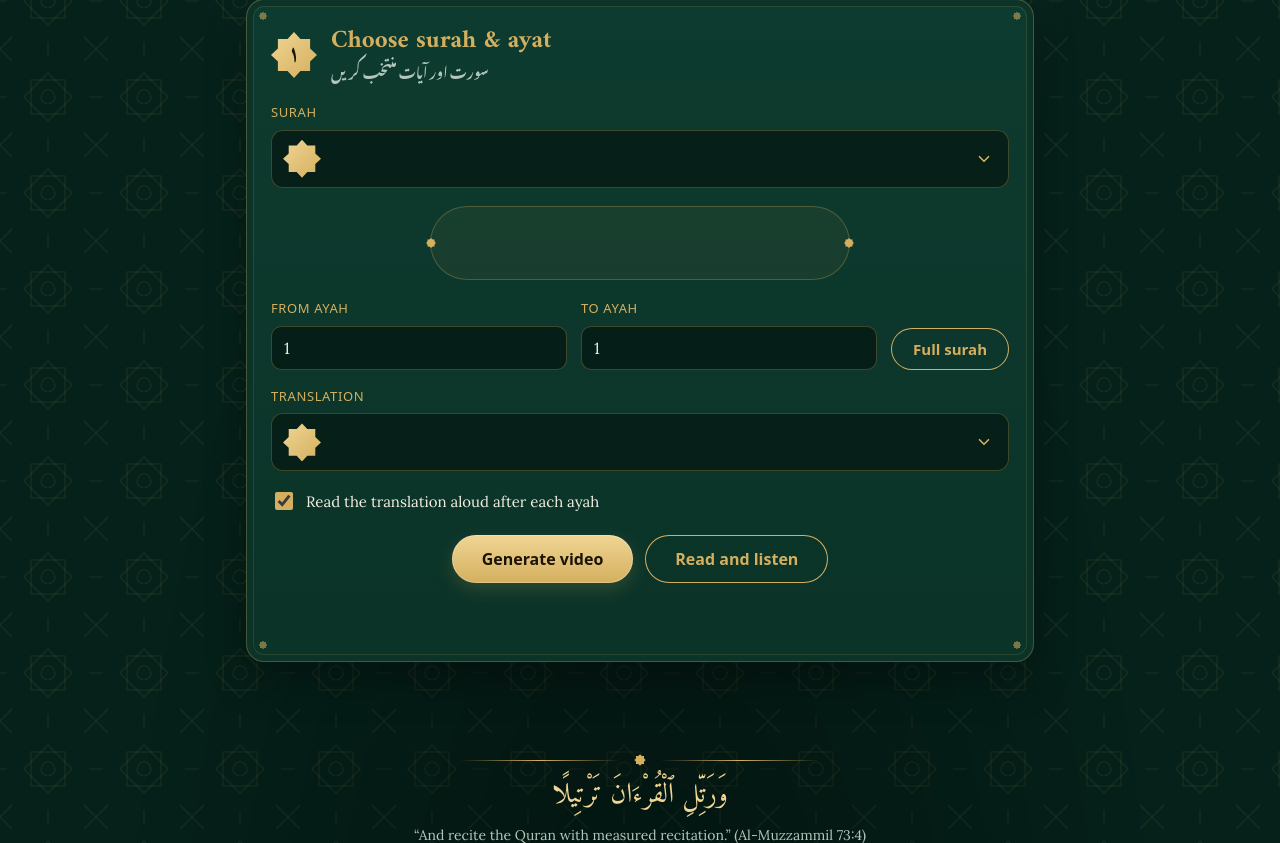
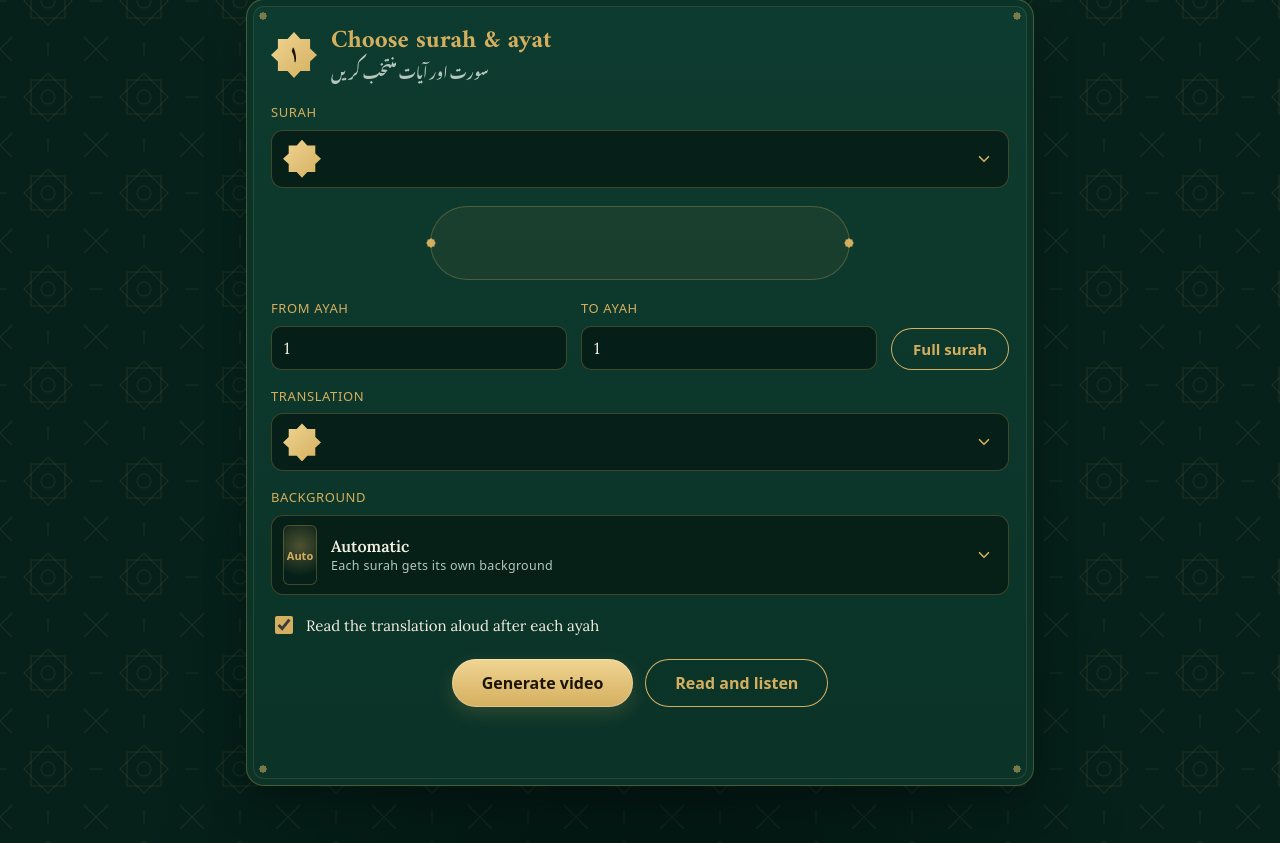
Before and after one commit to aayashahmad/Quran_Reel_Maker, a Flask app: page / in a window 1280 px wide. Shown: the part 431-1274 px from the top of the page. Run offline with Flask 3, Linux system fonts and the light colour scheme; some libraries are stand-ins or nearby versions; some web fonts are replaced.

Commit message:
Website: choose the reel background from a popup
A Background picker under Translation opens a grid of all eleven
backgrounds, each playing its loop, plus Automatic (the old behaviour).
The choice is remembered and used for reels made in the cloud and on the
device.

Co-Authored-By: Claude Opus 5.5 <noreply@anthropic.com>

```diff
--- a/backgrounds.py
+++ b/backgrounds.py
@@ -17,6 +17,9 @@ FRAMES = LOOP_FPS * LOOP_SECONDS
 VERSION = 2                # bump when a style's look changes, so saved loops are made again
 STYLES = ("stars", "particles", "rays", "aurora", "night", "waves",
           "mosque", "lanterns", "arches", "desert", "rosette")
+NAMES = {"stars": "Star pattern", "particles": "Gold particles", "rays": "Light rays", "aurora": "Aurora",
+         "night": "Night sky", "waves": "Waves", "mosque": "Mosques at dusk", "lanterns": "Lanterns",
+         "arches": "Islamic arch", "desert": "Desert night", "rosette": "Rosette"}
 GOLD = (212, 175, 95)
 _lock = threading.Lock()
 
--- a/main.py
+++ b/main.py
@@ -143,10 +143,11 @@ class TooLong(Exception):
         self.seconds, self.parts = seconds, parts
 
 
-def build_reel(items, info, out_dir, name, read_aloud=READ_URDU, log=print, max_seconds=None, lang="ur"):
+def build_reel(items, info, out_dir, name, read_aloud=READ_URDU, log=print, max_seconds=None, lang="ur", bg=None):
     """Render mp4 + thumbnail for these ayat. Returns (mp4, thumb, title, desc, tags, seconds).
     lang: translation language code (see translations.LANGS); read_aloud: also play its recording
-    after each ayah, when that language has one.
+    after each ayah, when that language has one. bg: a background style (backgrounds.STYLES), or
+    None to pick one from the surah and ayah.
     With max_seconds, raises TooLong (with suggested parts) instead of rendering a longer video."""
     voice = translations.LANGS[lang]["audio"] if read_aloud else None
     texts = translations.texts(lang, quran_cached(), log)
@@ -170,7 +171,7 @@ def build_reel(items, info, out_dir, name, read_aloud=READ_URDU, log=print, max_
     frames = [dict(it, tr=texts[it["n"] - 1]) for it in with_bismillah(quran_cached(), items)]
     audio = [ayah_audio(it, voice) for it in frames]
     mp4 = out_dir / f"{name}.mp4"
-    secs = video.render(frames, audio, info, mp4, work, log=log, lang=lang, bg=backgrounds.pick(info))
+    secs = video.render(frames, audio, info, mp4, work, log=log, lang=lang, bg=bg or backgrounds.pick(info))
     thumb = video.make_thumbnail(info, out_dir / f"{name}_thumbnail.jpg", video.tr_lang(lang))
     shutil.rmtree(work, ignore_errors=True)
     title, desc, tags = metadata(items, info, bool(voice), lang)
--- a/static/device-reel.js
+++ b/static/device-reel.js
@@ -231,7 +231,7 @@ const DeviceReel = (() => {
     return !!(window.MediaRecorder && HTMLCanvasElement.prototype.captureStream && (window.AudioContext || window.webkitAudioContext) && pickType());
   }
 
-  async function make({ surahNo, first, last, lang, read, preview, log }) {
+  async function make({ surahNo, first, last, lang, read, bg, preview, log }) {
     const audio = new (window.AudioContext || window.webkitAudioContext)();   // created in the click: allowed to play
     try {
       log("Loading the surah…");
@@ -240,7 +240,8 @@ const DeviceReel = (() => {
       const rows = (first === 1 && data.bismillah ? [{ ...data.bismillah, bism: true }] : []).concat(ayat);
       const rng = first === last ? `${first}` : `${first}-${last}`;
       const info = { label: full ? `Full Surah  •  ${data.ayat.length} Ayat` : (first === last ? `Ayah ${rng}` : `Ayat ${rng}`) };
-      const style = data.styles[(surahNo * 7919 + first * 131) % data.styles.length];   // as backgrounds.pick
+      const style = data.styles.includes(bg) ? bg                                       // chosen, or as backgrounds.pick
+        : data.styles[(surahNo * 7919 + first * 131) % data.styles.length];
       const voice = read && !!rows[0].tr_audio_local;
 
       await Promise.all(['78px "Amiri Quran"', "80px Amiri", '52px "Noto Nastaliq Urdu"'].map(f => document.fonts.load(f)));
--- a/templates/index.html
+++ b/templates/index.html
@@ -210,6 +210,25 @@
   #devpreview { display: block; width: 216px; aspect-ratio: 9 / 16; margin: 14px auto 0; border-radius: 12px;
     border: 1px solid var(--line); background: #000; }
   #devpreview[hidden] { display: none; }
+  /* Background picker: a button showing the choice, a popup grid of all backgrounds playing */
+  .bg-btn { margin-top: 0; }
+  .bg-thumb { flex: none; width: 34px; height: 60px; border-radius: 6px; overflow: hidden; display: grid; place-items: center;
+    background: radial-gradient(circle at 50% 35%, rgba(212,175,95,.35), #062019 70%); box-shadow: inset 0 0 0 1px var(--line);
+    color: var(--gold); font: 700 11px system-ui, -apple-system, sans-serif; }
+  .bg-thumb video { width: 100%; height: 100%; object-fit: cover; display: block; }
+  .bg-box { width: min(680px, 100%); max-height: 92vh; overflow-y: auto; }
+  .bg-grid { display: grid; grid-template-columns: repeat(4, 1fr); gap: 12px; margin-bottom: 8px; }
+  @media (max-width: 520px) { .bg-grid { grid-template-columns: repeat(3, 1fr); gap: 8px; } }
+  .bg-tile { display: flex; flex-direction: column; align-items: stretch; gap: 6px; padding: 6px; border-radius: 12px;
+    background: rgba(3,22,17,.6); color: var(--text); box-shadow: inset 0 0 0 1px var(--line);
+    font: 600 12.5px system-ui, -apple-system, sans-serif; }
+  .bg-tile:hover { transform: none; background: rgba(212,175,95,.1); box-shadow: inset 0 0 0 1px var(--gold); }
+  .bg-tile.on { background: rgba(212,175,95,.16); box-shadow: inset 0 0 0 2px var(--gold); }
+  .bg-tile.on b { color: var(--gold2); }
+  .bg-tile video, .bg-auto { width: 100%; aspect-ratio: 9 / 16; border-radius: 8px; object-fit: cover; display: block; background: #062019; }
+  .bg-auto { display: grid; place-items: center; text-align: center; padding: 8px; color: var(--gold2); font-size: 13px; line-height: 1.4;
+    background: radial-gradient(circle at 50% 35%, rgba(212,175,95,.3), #062019 70%); }
+  .bg-tile b { text-align: center; font-weight: 600; }
   .langnote { color: var(--muted); font-size: 13.5px; margin: 8px 0 0; font-family: system-ui, -apple-system, sans-serif; }
 
   button, a.btn {
@@ -325,6 +344,14 @@
       </div>
       <p class="langnote" id="langnote"></p>
     </div>
+    <div class="field">
+      <label id="bglabel">Background</label>
+      <button type="button" class="picker-btn bg-btn" id="bgbtn" aria-haspopup="dialog" aria-labelledby="bglabel bgbtn">
+        <span class="bg-thumb" id="bg_thumb">Auto</span>
+        <span class="pk-en"><span id="bg_name">Automatic</span><small id="bg_sub">Each surah gets its own background</small></span>
+        <span class="chev" aria-hidden="true"></span>
+      </button>
+    </div>
     <label class="check"><input type="checkbox" id="read" {% if read_urdu %}checked{% endif %}> <span id="readlabel">Read the translation aloud after each ayah</span></label>
     <div class="actions"><button id="go" class="primary" type="button">Generate video</button>
       <button id="readbtn" class="primary ghost" type="button">Read and listen</button></div>
@@ -365,6 +392,17 @@
   </section>
 
 </main>
+<div class="modal" id="bgmodal" hidden role="dialog" aria-modal="true" aria-labelledby="bgmodal-title">
+  <div class="modal-box bg-box">
+    <h3 id="bgmodal-title">Choose a background</h3>
+    <div class="bg-grid" id="bggrid">
+      <button type="button" class="bg-tile" data-bg="" data-name="Automatic"><span class="bg-auto">A different one for each surah</span><b>Automatic</b></button>
+      {% for b in bgs %}<button type="button" class="bg-tile" data-bg="{{ b.style }}" data-name="{{ b.name }}"><video muted loop playsinline preload="none" data-src="/bg/{{ b.style }}.mp4"></video><b>{{ b.name }}</b></button>
+      {% endfor %}
+    </div>
+    <button type="button" class="ghost" id="bg_close">Close</button>
+  </div>
+</div>
 <div class="modal" id="genmodal" hidden role="dialog" aria-modal="true" aria-labelledby="genmodal-title">
   <div class="modal-box">
     <h3 id="genmodal-title">How should the video be made?</h3>
@@ -501,6 +539,32 @@ async function api(url, opts) {
   return d;
 }
 
+// ---- Background picker: popup grid, each tile playing its loop; "" = automatic ----
+const bgmodal = $("bgmodal"), bgTiles = [...document.querySelectorAll(".bg-tile")];
+let bgChoice = "";
+function showBg() {
+  const tile = bgTiles.find(t => t.dataset.bg === bgChoice) || bgTiles[0];
+  bgTiles.forEach(t => t.classList.toggle("on", t === tile));
+  $("bg_name").textContent = tile.dataset.name;
+  $("bg_sub").textContent = bgChoice ? "Used for every reel you make" : "Each surah gets its own background";
+  $("bg_thumb").innerHTML = bgChoice ? `<video muted loop playsinline autoplay src="/bg/${bgChoice}.mp4"></video>` : "Auto";
+}
+function openBg() {
+  bgTiles.forEach(t => { const v = t.querySelector("video"); if (v) { if (!v.src) v.src = v.dataset.src; v.play().catch(() => {}); } });
+  bgmodal.hidden = false; (bgTiles.find(t => t.classList.contains("on")) || bgTiles[0]).focus();
+}
+function closeBg() { bgmodal.hidden = true; bgTiles.forEach(t => t.querySelector("video")?.pause()); $("bgbtn").focus(); }
+bgTiles.forEach(t => t.onclick = () => {
+  bgChoice = t.dataset.bg; showBg(); closeBg();
+  try { localStorage.setItem("bg", bgChoice); } catch (e) {}
+});
+$("bgbtn").onclick = openBg;
+$("bg_close").onclick = closeBg;
+bgmodal.onclick = e => { if (e.target === bgmodal) closeBg(); };
+document.addEventListener("keydown", e => { if (e.key === "Escape" && !bgmodal.hidden) closeBg(); });
+try { const saved = localStorage.getItem("bg"); if (saved && bgTiles.some(t => t.dataset.bg === saved)) bgChoice = saved; } catch (e) {}
+showBg();
+
 // ---- Generate: a popup asks where the video is made ----
 const genmodal = $("genmodal");
 function closeGen() { genmodal.hidden = true; $("go").focus(); }
@@ -522,7 +586,8 @@ async function generateDevice() {
   prev.hidden = false;
   try {
     const r = await DeviceReel.make({ surahNo: +surah.value, first: +from.value, last: +to.value, lang: $("lang").value,
-                                      read: $("read").checked, preview: prev, log: m => setStatus(m, false, null, true) });
+                                      read: $("read").checked, bg: bgChoice, preview: prev,
+                                      log: m => setStatus(m, false, null, true) });
     const name = r.meta.name, vurl = URL.createObjectURL(r.video), turl = URL.createObjectURL(r.thumb);
     $("vid").src = vurl; $("thumb").src = turl;
     $("dlv").href = vurl; $("dlv").download = `${name}.${r.ext}`;
@@ -541,7 +606,7 @@ async function generateCloud() {
   try {
     const d = await api("/api/generate", { method: "POST", headers: { "Content-Type": "application/json" },
       body: JSON.stringify({ surah: surah.value, from: from.value, to: to.value, lang: $("lang").value,
-                             read: $("read").checked }) });
+                             read: $("read").checked, bg: bgChoice }) });
     poll(d.id);
   } catch (e) { setStatus(e.message, true); $("go").disabled = false; }
 };
--- a/web.py
+++ b/web.py
@@ -71,7 +71,7 @@ def start_job(target, *args):
     return jsonify(id=jid)
 
 
-def run_job(jid, surah, first, last, lang, read_aloud):
+def run_job(jid, surah, first, last, lang, read_aloud, bg):
     job = JOBS[jid]
 
     def log(msg):
@@ -87,7 +87,7 @@ def run_job(jid, surah, first, last, lang, read_aloud):
             name = file_name(surah, first, last, lang)
             mp4, thumb, title, desc, tags, secs = build_reel(
                 items, info, WEB_OUT / jid, name, read_aloud=read_aloud, log=log,
-                max_seconds=WEB_MAX_SECONDS, lang=lang)
+                max_seconds=WEB_MAX_SECONDS, lang=lang, bg=bg)
         result = dict(video=mp4.name, thumb=thumb.name, title=title, desc=desc,
                       tags=", ".join(tags), seconds=round(secs))
         job.update(status="done", msg=f"Done: {int(secs // 60)} min {int(secs % 60)} s", **result)
@@ -108,7 +108,8 @@ def served_by(resp):
 
 @app.get("/")
 def index():
-    return render_template("index.html", surahs=SURAHS, langs=LANG_OPTIONS, read_urdu=READ_URDU)
+    return render_template("index.html", surahs=SURAHS, langs=LANG_OPTIONS, read_urdu=READ_URDU,
+                           bgs=[{"style": s, "name": backgrounds.NAMES[s]} for s in backgrounds.STYLES])
 
 
 @app.post("/api/generate")
@@ -120,7 +121,10 @@ def generate():
     lang = d.get("lang", "ur")
     if lang not in LANGS:
         return jsonify(error="Unknown translation language."), 400
-    return start_job(run_job, *p, lang, bool(d.get("read", d.get("urdu", True))))
+    bg = d.get("bg") or None                  # None = pick from the surah and ayah
+    if bg is not None and bg not in backgrounds.STYLES:
+        return jsonify(error="Unknown background."), 400
+    return start_job(run_job, *p, lang, bool(d.get("read", d.get("urdu", True))), bg)
 
 
 @app.get("/api/surah/<int:surah>")
```
